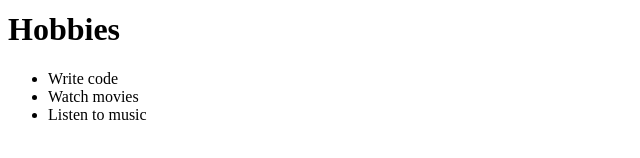
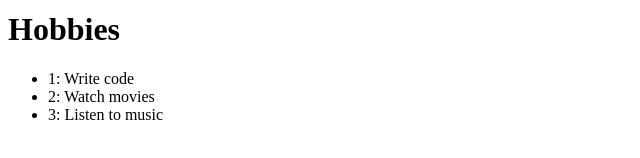
Before and after one commit to Dshoe/a4app-angular-example, an Angular app: page / in a window 1280 px wide. Shown: the part 144-302 px from the top of the page, without its empty margins (0-640 px from the left). Built offline with nearby package versions, Linux system fonts and the light colour scheme.

Commit message:
user component: add index to list of hobbies

```diff
--- a/src/app/components/user/user.component.html
+++ b/src/app/components/user/user.component.html
@@ -9,5 +9,5 @@
   Hobbies
 </h1>
 <ul>
-  <li *ngFor="let hobby of hobbies">{{hobby}}</li>
+  <li *ngFor="let hobby of hobbies; let i = index">{{i + 1}}: {{hobby}}</li>
 </ul>
```
